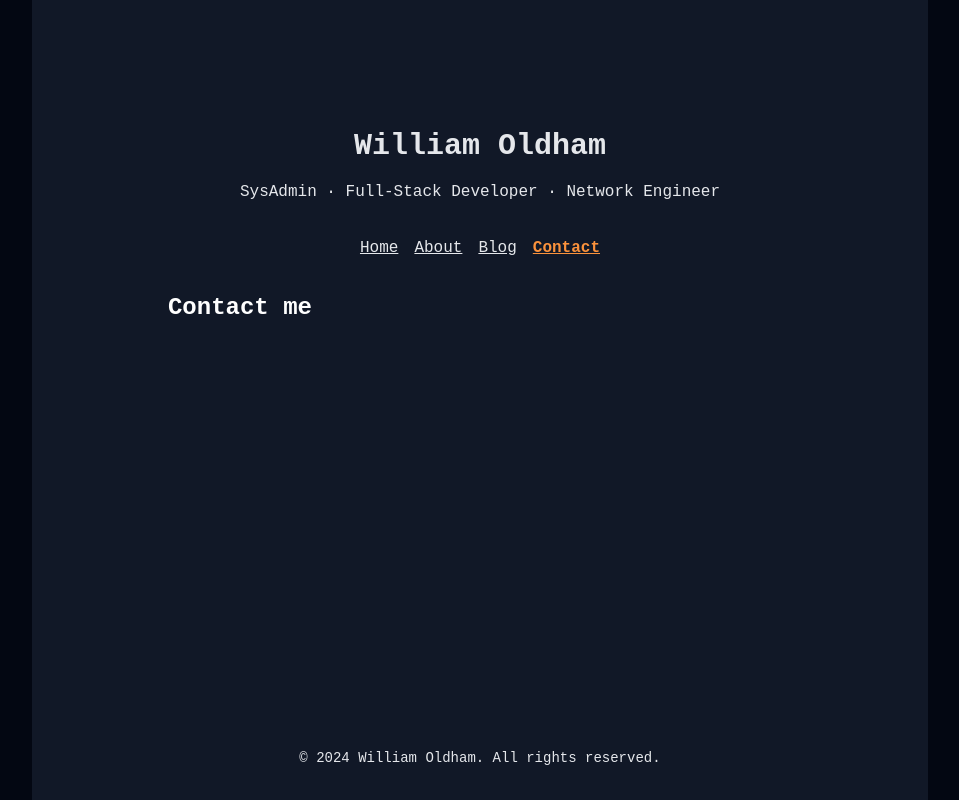
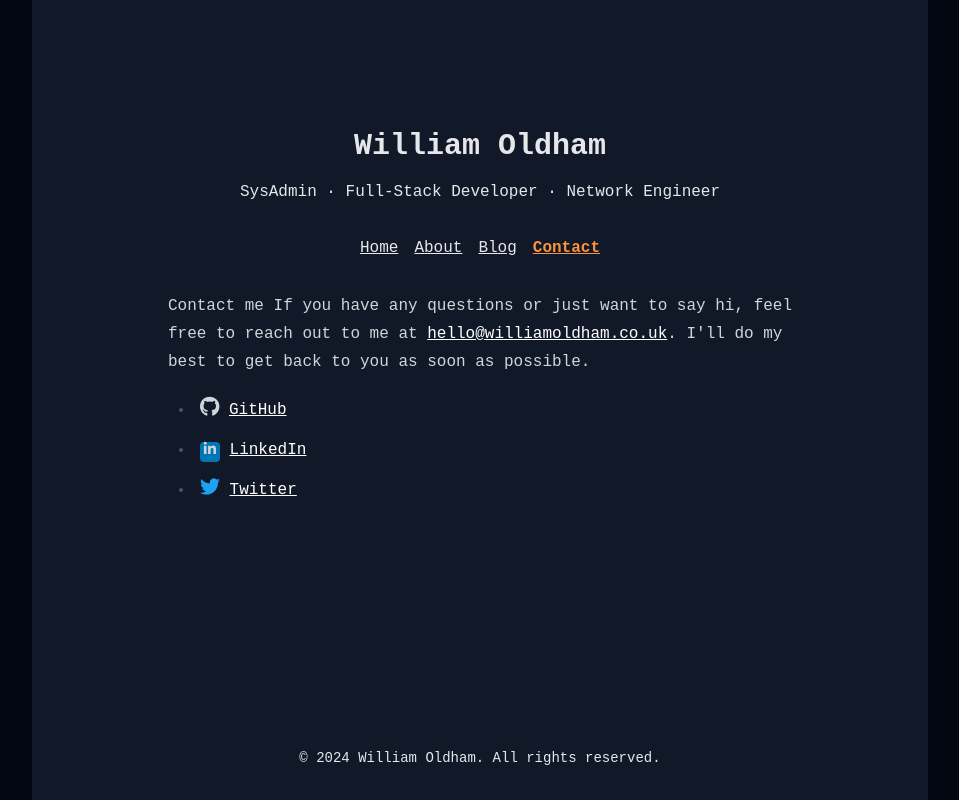
Before and after one commit to binaryoverload/williamoldham.co.uk, an Astro site: page /contact in a window 1280 px wide. Shown: the whole page, without its empty margins (160-1119 px from the left). Built offline with nearby package versions, Linux system fonts and the light colour scheme; Astro itself is replaced by a stand-in of ours.

Commit message:
Contact page

```diff
--- a/src/components/BaseHead.astro
+++ b/src/components/BaseHead.astro
@@ -42,3 +42,6 @@ const { title, description, image = "/blog-placeholder-1.jpg" } = Astro.props
 <meta property="twitter:title" content={title} />
 <meta property="twitter:description" content={description} />
 <meta property="twitter:image" content={new URL(image, Astro.url)} />
+
+<script src="https://kit.fontawesome.com/10ad783791.js" crossorigin="anonymous"
+></script>
--- /dev/null
+++ b/src/pages/contact.astro
@@ -0,0 +1,39 @@
+---
+import TextLayout from "../layouts/TextLayout.astro"
+
+layout: "../layouts/TextLayout.astro"
+title: "Contact"
+---
+
+<TextLayout>
+  Contact me If you have any questions or just want to say hi, feel free to
+  reach out to me at <a href="mailto:hello@williamoldham.co.uk"
+    >hello@williamoldham.co.uk</a
+  >. I'll do my best to get back to you as soon as possible.
+
+  <ul class="space-y-3">
+    <li>
+      <i class="fa-brands fa-github text-xl"></i>
+      <a href="https://github.com/binaryoverload" target="_blank">GitHub </a>
+    </li>
+    <li>
+      <span>
+        <i
+          class="fa-brands fa-linkedin-in text-sm w-5 h-5 rounded text-center bg-[#0077B5]"
+        ></i>
+        <a
+          href="https://www.linkedin.com/in/william-o-a77357139/"
+          target="_blank"
+        >
+          LinkedIn
+        </a>
+      </span>
+    </li>
+    <li>
+      <span>
+        <i class="fa-brands fa-twitter text-xl text-[#1DA1F2]"></i>
+        <a href="https://twitter.com/binaryoverload" target="_blank">Twitter</a>
+      </span>
+    </li>
+  </ul>
+</TextLayout>
--- a/src/pages/contact.mdx
+++ /dev/null
@@ -1,6 +0,0 @@
----
-layout: "../layouts/TextLayout.astro"
-title: "Contact"
----
-
-# Contact me
```
